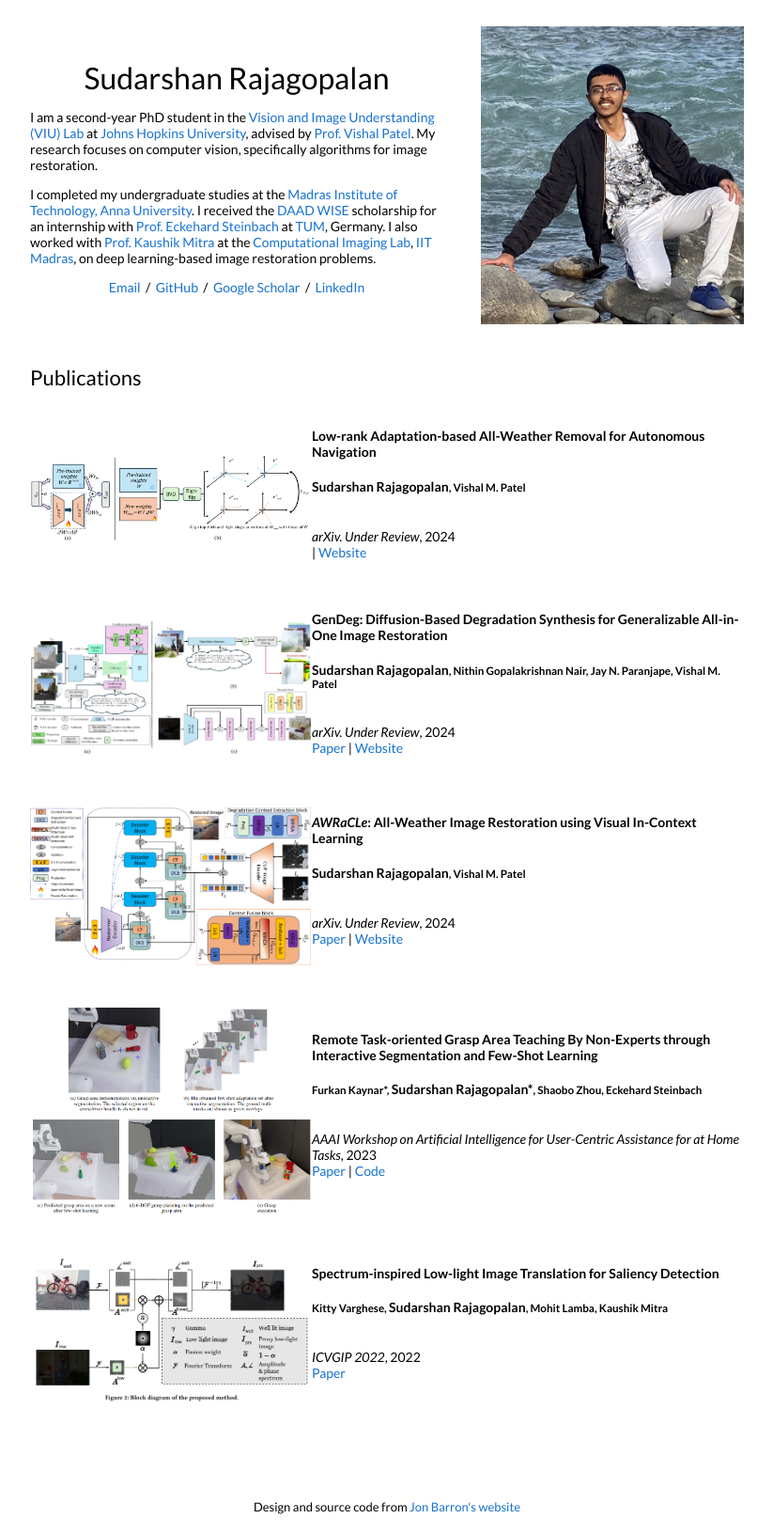
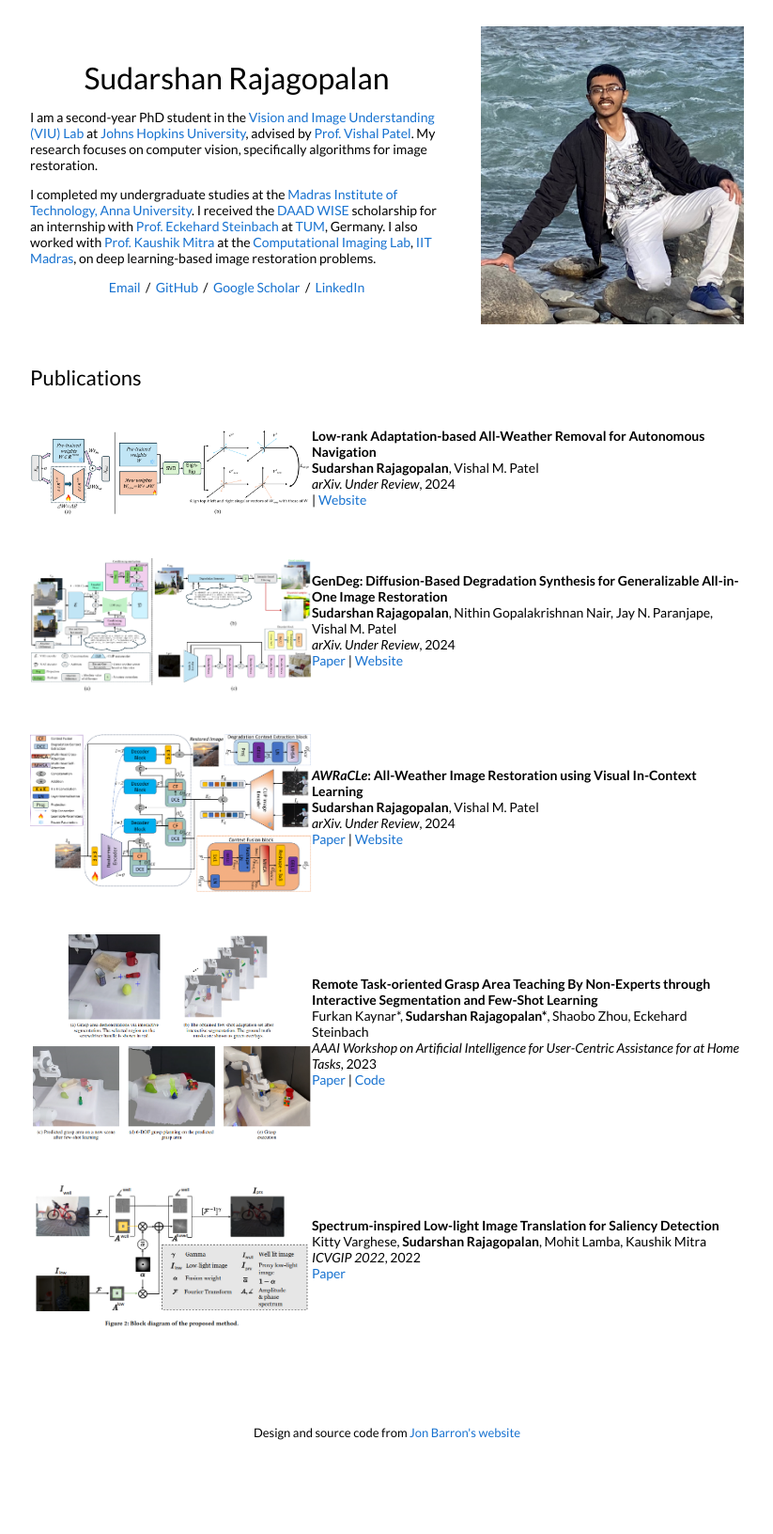
Before and after one commit to sudraj2002/sudraj2002.github.io, a Jekyll site: the page built from _posts/2024-11-27-loraa.md, in a window 1280 px wide. Shown: the whole page at 94% size, without its empty margins (228-1051 px from the left). Built offline with Jekyll 4.4.1, drawn with Linux system fonts in a browser that asks for light colours; after the commit the page ends 1553 px from its top, so only the background shows below that.

Commit message:
Update default.html

```diff
--- a/_layouts/default.html
+++ b/_layouts/default.html
@@ -87,7 +87,7 @@
             <td style="padding:2.5%;width:75%;vertical-align:middle">
               <h3>{{post.title}}</h3>
               <br>
-              <h5>{{ post.authors }}</h5> <!-- Smaller and differentiated -->
+              {{ post.authors }}
 
               <br>
               <em>{{post.venue}}</em>, {{ post.date | date: "%Y" }}
```
